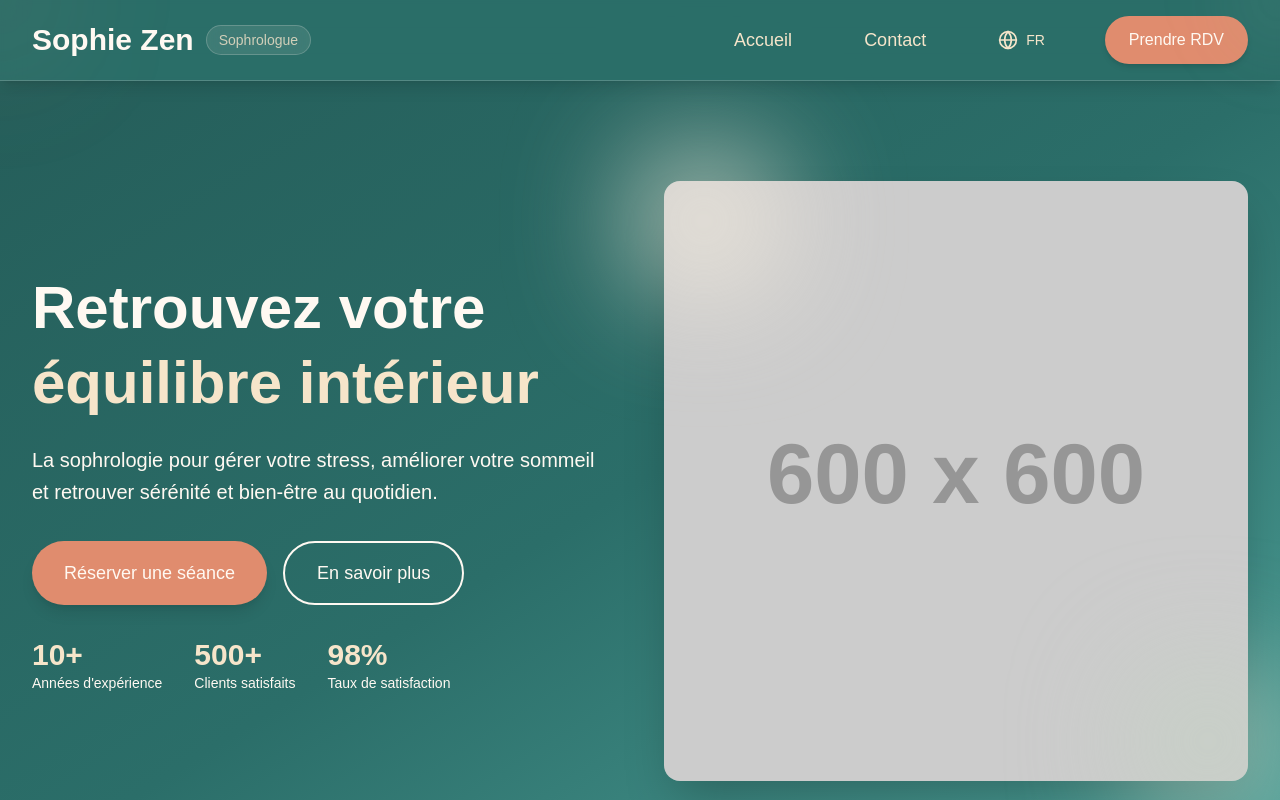
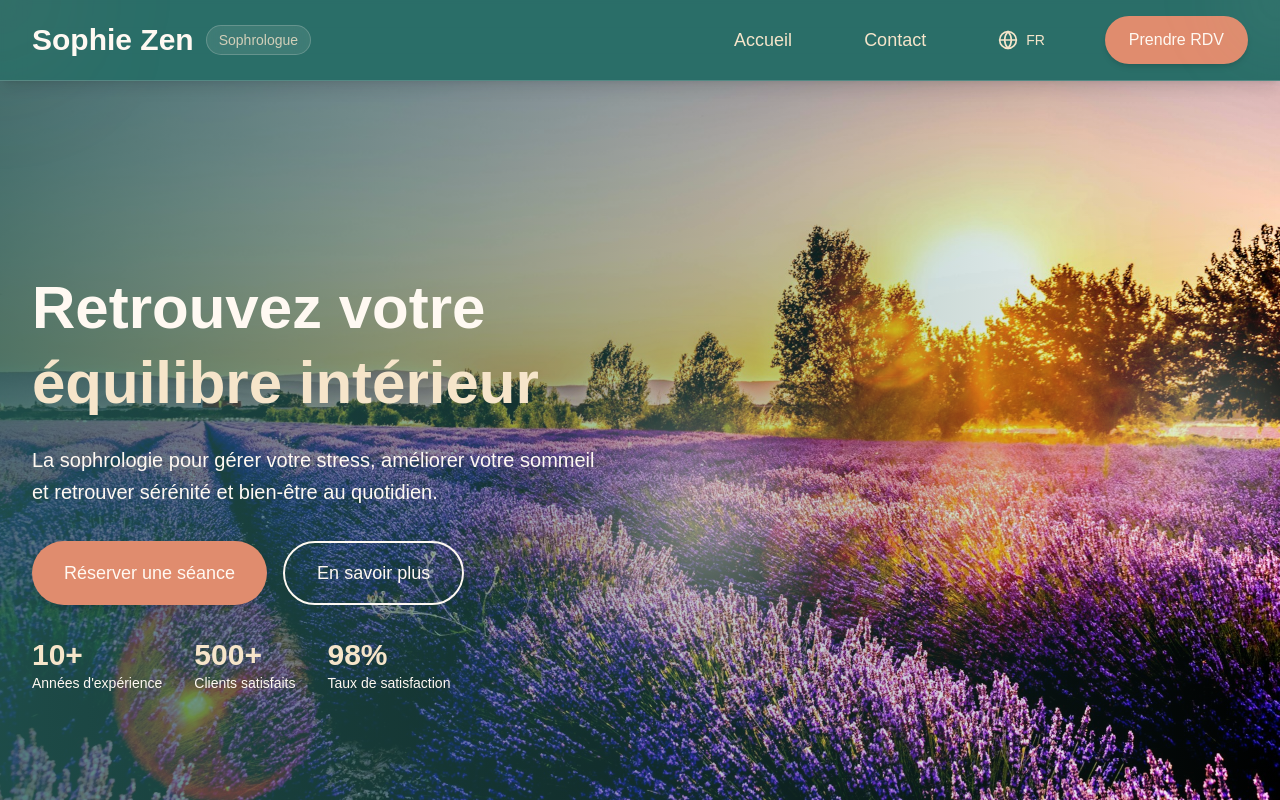
Before and after one commit to Akeuuh/lena-production, a Next.js app: page /fr in a window 1280 px wide. Shown: the top 800 px of the page. Built offline with nearby package versions, Linux system fonts and the light colour scheme.

Commit message:
add background to the herozone

```diff
--- a/src/components/landing/HeroSection.tsx
+++ b/src/components/landing/HeroSection.tsx
@@ -4,7 +4,16 @@ import Image from 'next/image'
 const HeroSection = () => {
   return (
     <section className="relative min-h-screen flex items-center">
-      <div className="absolute inset-0 bg-gradient-to-br from-primary-600 via-primary to-primary-400 -z-10" />
+      <div className="absolute inset-0 -z-20">
+        <Image
+          src="/herozone.jpg"
+          alt="Lavender field background"
+          fill
+          className="object-cover"
+          priority
+        />
+      </div>
+      <div className="absolute inset-0 bg-gradient-to-r from-primary-600/80 via-primary/40 to-transparent -z-10" />
 
       <div className="max-w-7xl mx-auto px-4 sm:px-6 lg:px-8 py-20">
         <div className="grid grid-cols-1 lg:grid-cols-2 gap-12 items-center">
@@ -52,16 +61,6 @@ const HeroSection = () => {
           </div>
 
           <div className="relative">
-            <div className="relative w-full h-[600px] rounded-2xl overflow-hidden shadow-2xl">
-              <div className="absolute inset-0 bg-gradient-to-br from-primary-400 to-sage-400 opacity-20" />
-              <Image
-                src="https://via.placeholder.com/600x600/2B6E69/ffffff?text=Sophie+Zen"
-                alt="Sophie Zen - Sophrologue"
-                fill
-                className="object-cover"
-                priority
-              />
-            </div>
             <div className="absolute -bottom-6 -right-6 w-32 h-32 bg-sage-200 rounded-full blur-3xl" />
             <div className="absolute -top-6 -left-6 w-32 h-32 bg-cream-200 rounded-full blur-3xl" />
           </div>
```
